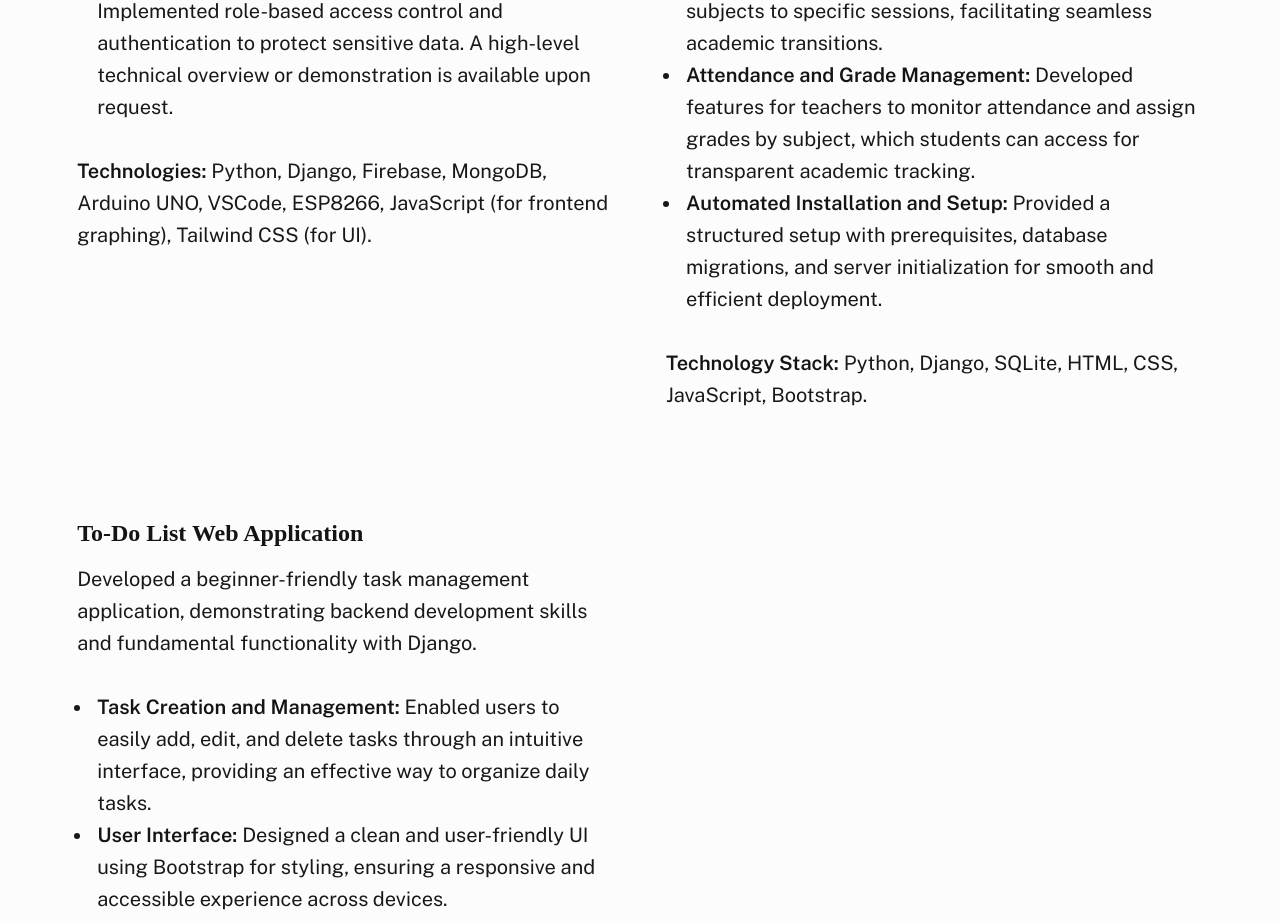
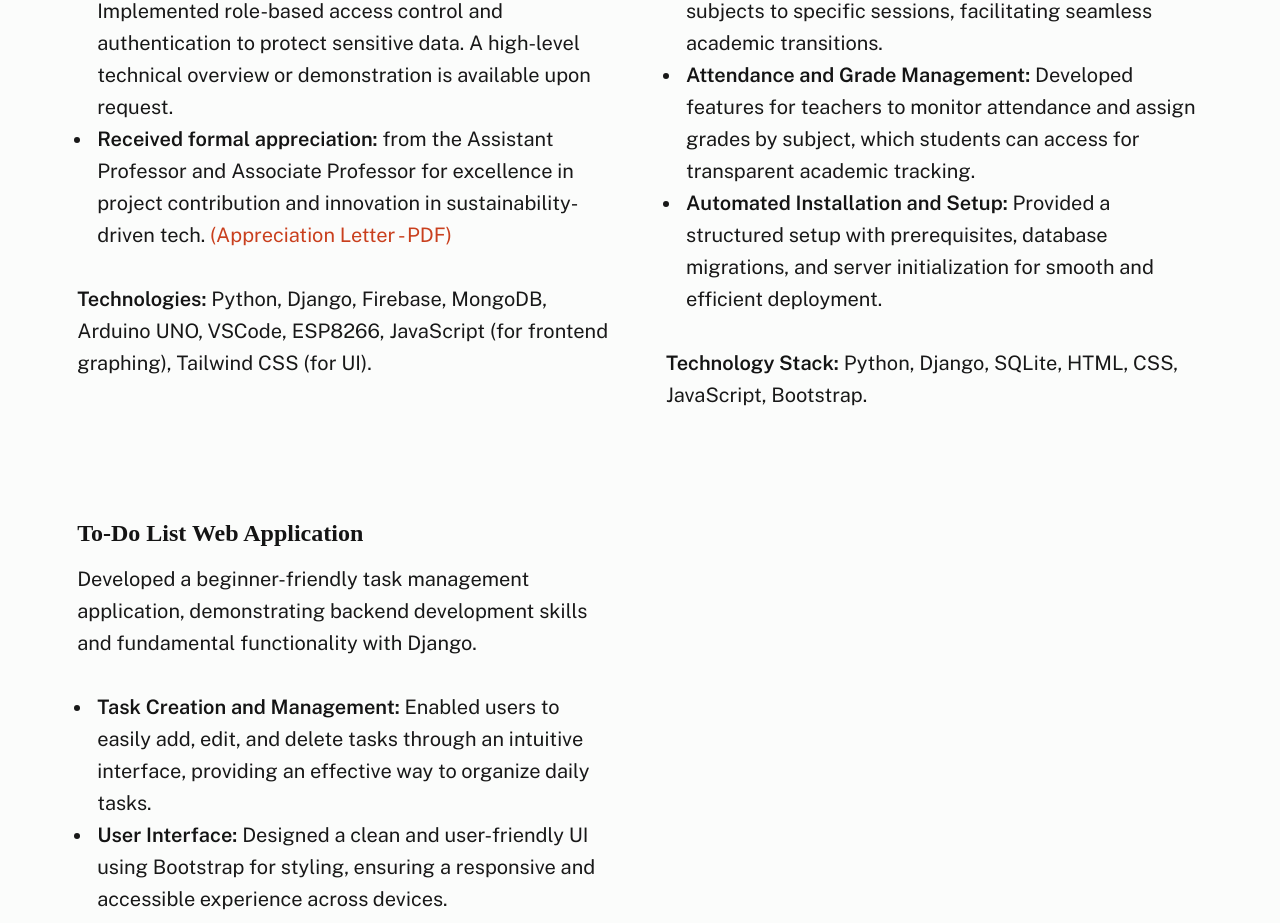
Before and after one commit to suhail-sid/portfolio, a plain HTML site: page index.html in a window 1280 px wide. Shown: the part 6020-6943 px from the top of the page. Drawn offline with nearby package versions, Linux system fonts and the light colour scheme; a web font is replaced by a local one.

Commit message:
appraisal

```diff
--- a/index.html
+++ b/index.html
@@ -425,6 +425,7 @@ support for real-time garment overlays, WebSocket support, and AI-based image pr
                         <li><strong>Power Calculation:</strong> Integrated current and voltage readings based on synchronized timestamps to calculate real-time power usage using Python and Django.</li>
                         <li><strong>Data Visualization:</strong> Developed interactive graphs to display energy consumption patterns, highlighting hourly power usage trends, with the frontend built using JavaScript and Tailwind CSS.</li>
                         <li><strong>Security & Confidentiality:</strong> The project is stored in a private GitHub repository to ensure confidentiality. Implemented role-based access control and authentication to protect sensitive data. A high-level technical overview or demonstration is available upon request.</li>
+                        <li><strong>Received formal appreciation:</strong>  from the Assistant Professor and Associate Professor for excellence in project contribution and innovation in sustainability-driven tech. <a href="https://drive.google.com/file/d/1w-UI9uDpAZuXYyjp-EopOtoUfiYtCOht/view" target="_blank">(Appreciation Letter - PDF) </a></li>
                     </ul>
                     <strong>Technologies:</strong> Python, Django, Firebase, MongoDB, Arduino UNO, VSCode, ESP8266, JavaScript (for frontend graphing), Tailwind CSS (for UI).
                     </p>
```
